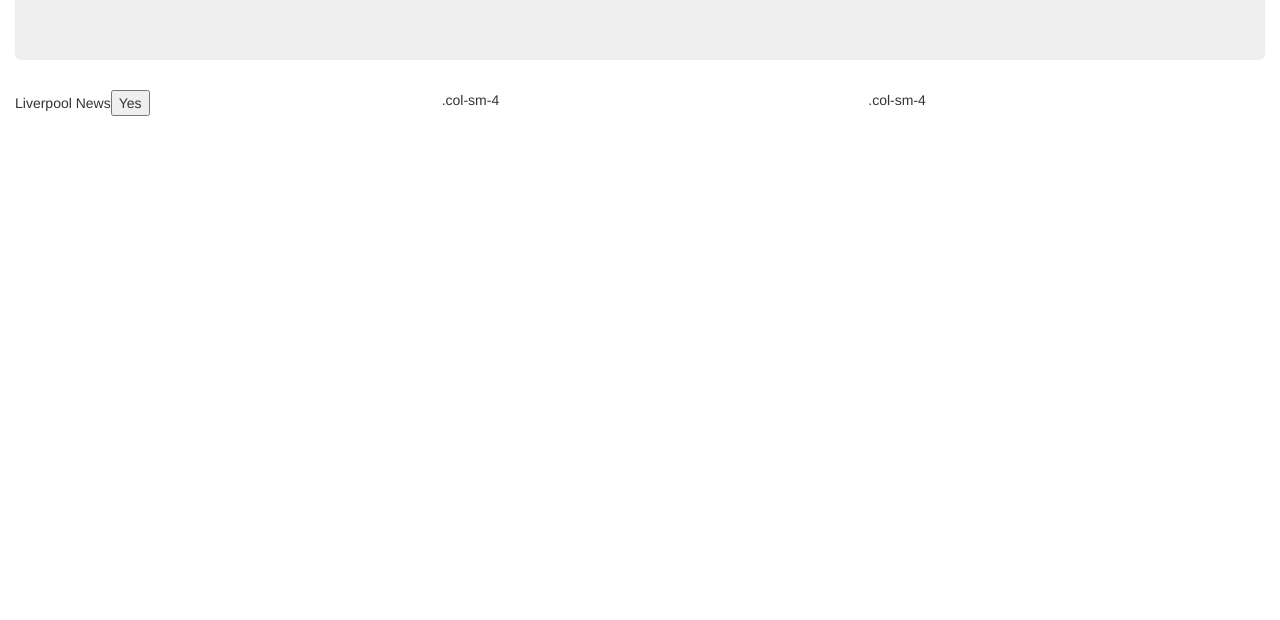
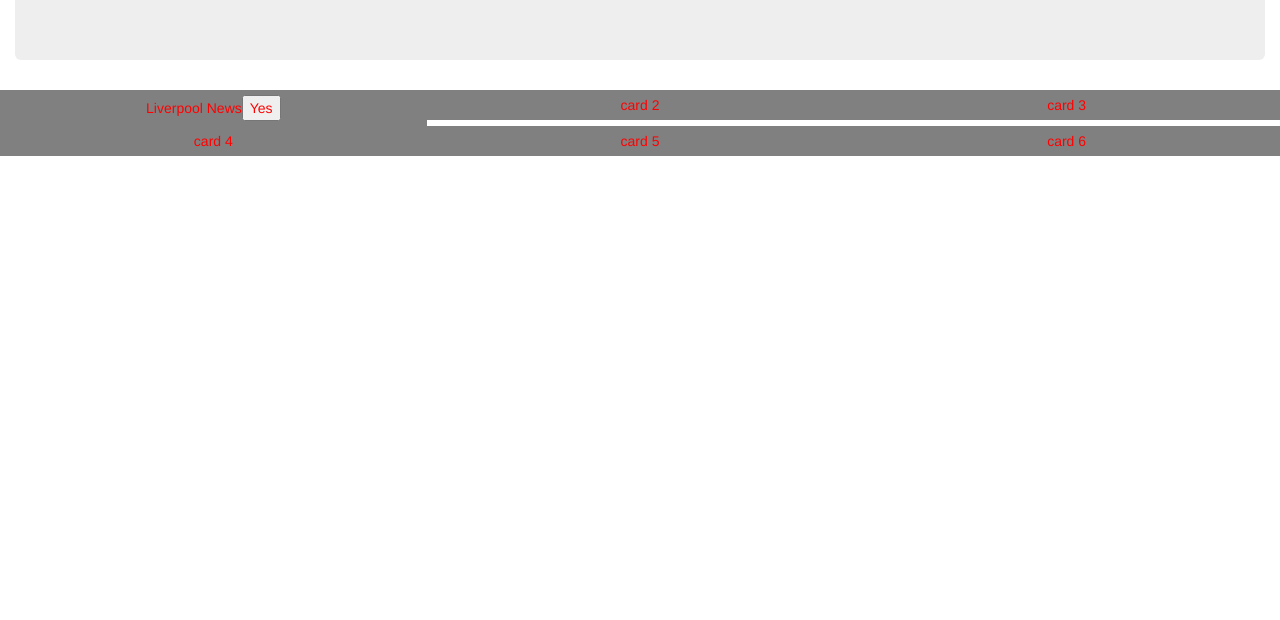
Before and after one commit to danjelosky/dashboards-practice, a plain HTML site: page index.html in a window 1280 px wide. Shown: the part 180-800 px from the top of the page. Drawn offline with nearby package versions, Linux system fonts and the light colour scheme.

Commit message:
Final before branch

```diff
--- a/index.html
+++ b/index.html
@@ -6,6 +6,8 @@
 <script src="https://ajax.googleapis.com/ajax/libs/jquery/3.5.1/jquery.min.js"></script>
 <!-- Latest compiled JavaScript -->
 <script src="https://maxcdn.bootstrapcdn.com/bootstrap/3.4.1/js/bootstrap.min.js"></script>
+
+<link rel="stylesheet" href="style.css">
 
 <head>
     <meta charset="UTF-8">
@@ -21,8 +23,13 @@
         </div>
         <div class="row">
             <div id="liverpoolCard" class="col-sm-4">Liverpool News<button>Yes</button></div>
-            <div class="col-sm-4">.col-sm-4</div>
-            <div class="col-sm-4">.col-sm-4</div>
+            <div class="col-sm-4"> card 2 </div>
+            <div class="col-sm-4"> card 3 </div>
+        </div>
+        <div class="row">
+            <div id="Card_4" class="col-sm-4"> card 4 </div>
+            <div id="card_5" class="col-sm-4"> card 5 </div>
+            <div id="card_6" class="col-sm-4"> card 6 </div>
         </div>
     </div>
 
--- /dev/null
+++ b/style.css
@@ -0,0 +1,6 @@
+.col-sm-4 {
+  text-align: center;
+  color: red;
+  background-color: grey;
+  padding: 5px 0 5px 0;
+}
```
